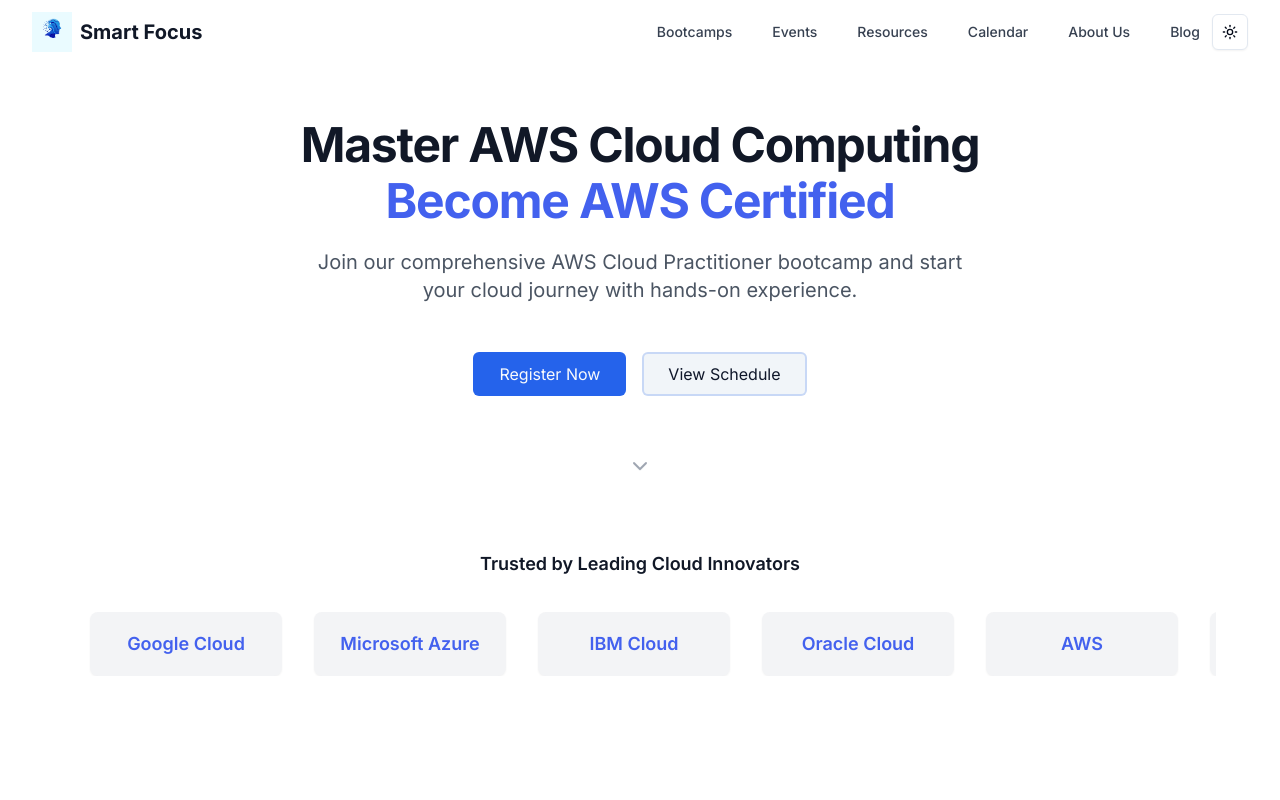
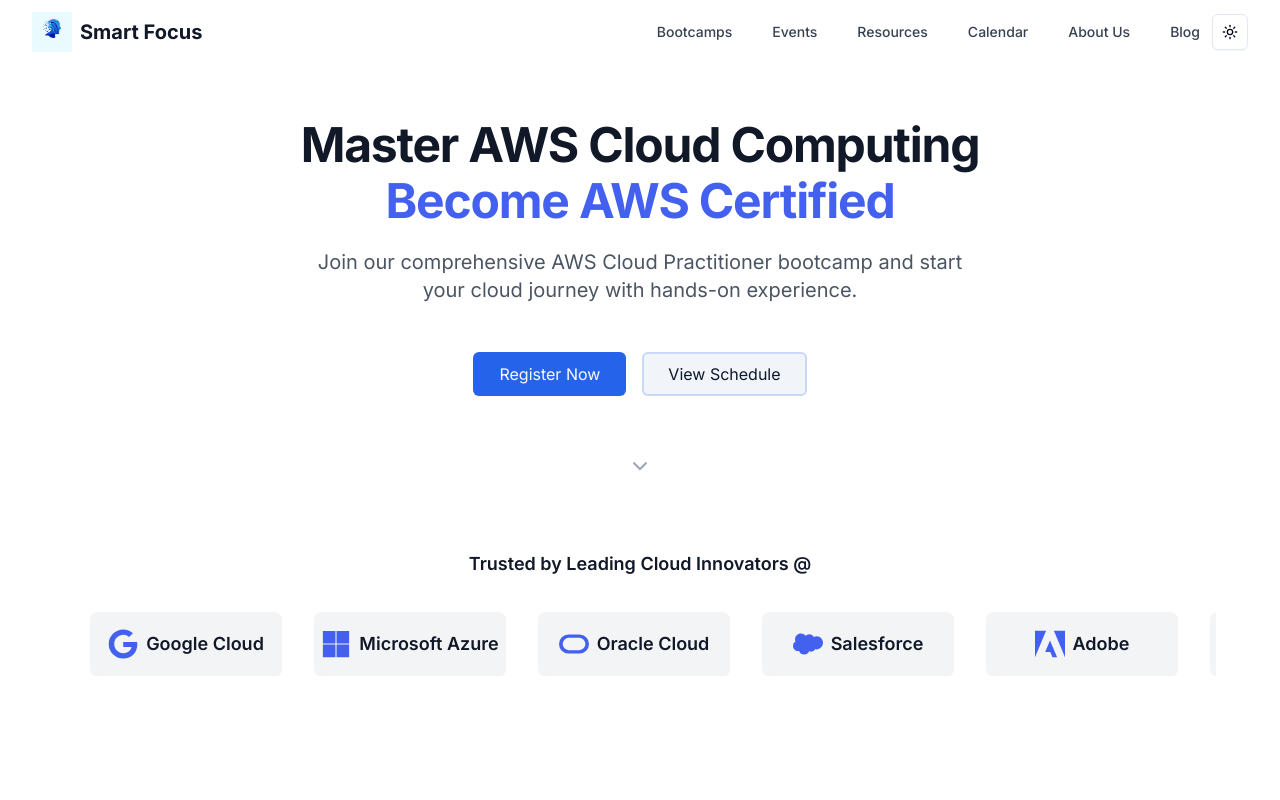
Before and after one commit to asimwethecoder/trainingbootcamp, a Next.js app: page / in a window 1280 px wide. Shown: the top 800 px of the page. Built offline with nearby package versions, Linux system fonts and the light colour scheme.

Commit message:
added icons

```diff
--- a/components/TrustedCompanies.tsx
+++ b/components/TrustedCompanies.tsx
@@ -1,12 +1,20 @@
 import React, { useEffect, useRef, useState } from 'react';
+import { FaAws, FaGoogle, FaMicrosoft } from 'react-icons/fa';
+import { SiOracle, SiSalesforce, SiAdobe, SiSlack, SiDropbox } from 'react-icons/si';
 
 const TrustedCompanies: React.FC = () => {
   const scrollRef = useRef<HTMLDivElement>(null);
   const [isHovered, setIsHovered] = useState(false);
 
   const companies = [
-    'AWS', 'Google Cloud', 'Microsoft Azure', 'IBM Cloud', 'Oracle Cloud',
-    'AWS', 'Google Cloud', 'Microsoft Azure', 'IBM Cloud', 'Oracle Cloud' // Duplicated for seamless loop
+    { name: 'AWS', icon: FaAws },
+    { name: 'Google Cloud', icon: FaGoogle },
+    { name: 'Microsoft Azure', icon: FaMicrosoft },
+    { name: 'Oracle Cloud', icon: SiOracle },
+    { name: 'Salesforce', icon: SiSalesforce },
+    { name: 'Adobe', icon: SiAdobe },
+    { name: 'Slack', icon: SiSlack },
+    { name: 'Dropbox', icon: SiDropbox }
   ];
 
   useEffect(() => {
@@ -40,7 +48,7 @@
     <div className="bg-white dark:bg-gray-900 py-16 overflow-hidden">
       <div className="mx-auto max-w-7xl px-4 sm:px-6 lg:px-8">
         <h2 className="text-center text-lg/8 font-semibold text-gray-900 dark:text-white mb-8">
-          Trusted by Leading Cloud Innovators
+          Trusted by Leading Cloud Innovators @
         </h2>
         <div
           ref={scrollRef}
@@ -48,14 +56,18 @@
           onMouseEnter={() => setIsHovered(true)}
           onMouseLeave={() => setIsHovered(false)}
         >
-          {companies.map((company, index) => (
-            <div
-              key={index}
-              className={`flex-shrink-0 flex items-center justify-center h-16 w-48 mx-4 bg-gray-100 dark:bg-gray-800 rounded-lg shadow-sm transition-all duration-300 ${isHovered ? 'hover:scale-105 hover:shadow-md animate-wiggle' : ''}`}
-            >
-              <span className="text-lg font-semibold text-[#4361ee] dark:text-[#6d86f1]">{company}</span>
-            </div>
-          ))}
+          {companies.map((company, index) => {
+            const IconComponent = company.icon;
+            return (
+              <div
+                key={index}
+                className={`flex-shrink-0 flex items-center justify-center h-16 w-48 mx-4 bg-gray-100 dark:bg-gray-800 rounded-lg shadow-sm transition-all duration-300 ${isHovered ? 'hover:scale-105 hover:shadow-md animate-wiggle' : ''}`}
+              >
+                <IconComponent className="text-3xl text-[#4361ee] dark:text-[#6d86f1] mr-2" />
+                <span className="text-lg font-semibold text-gray-900 dark:text-white">{company.name}</span>
+              </div>
+            );
+          })}
         </div>
       </div>
     </div>
```
